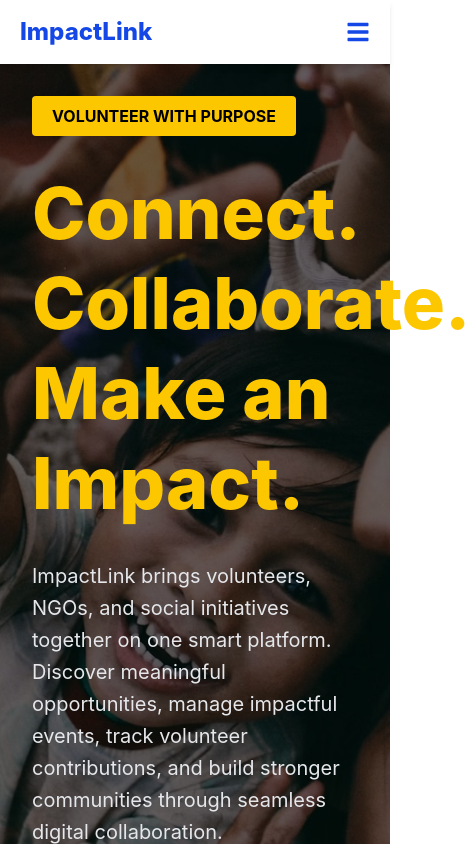
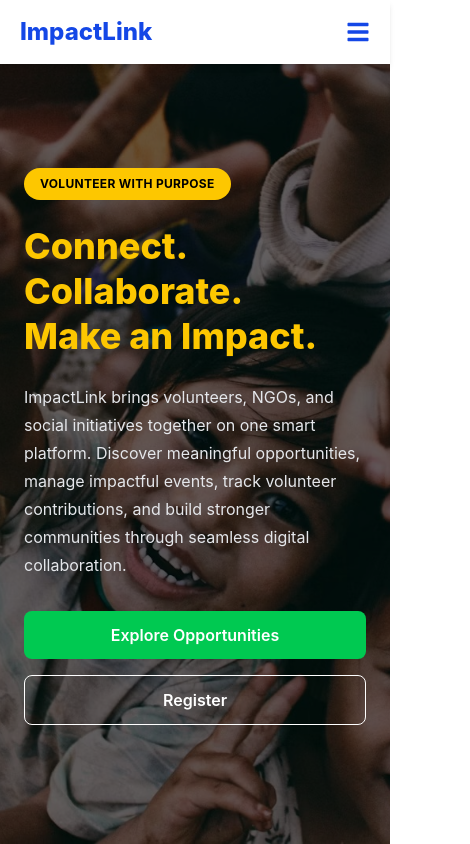
Before and after one commit to durgaprasadthunik-hub/ImpactLink, a React (Vite) app in the folder client/: page / in a window 390 px wide. Shown: the top 844 px of the page, 470 px wide, since content can reach past the window. Built offline with nearby package versions, Linux system fonts and the light colour scheme.

Commit message:
Make landing page responsive

```diff
--- a/client/src/components/Hero/Hero.jsx
+++ b/client/src/components/Hero/Hero.jsx
@@ -14,13 +14,21 @@ function Hero() {
       <div className="absolute inset-0 bg-black/60"></div>
 
       {/* Content */}
-      <div className="relative z-10 max-w-7xl mx-auto px-8 pt-24 flex flex-col justify-center min-h-screen">
+      <div className="relative z-10 max-w-7xl mx-auto min-h-screen flex items-center px-6 sm:px-10 lg:px-16 pt-24 pb-12">
 
-        <span className="bg-yellow-400 text-black font-bold px-5 py-2 rounded w-fit">
+        <div className="max-w-3xl">
+
+          {/* Badge */}
+          <span className="inline-block bg-yellow-400 text-black font-bold px-4 py-2 rounded-full text-xs sm:text-sm tracking-wide">
             VOLUNTEER WITH PURPOSE
           </span>
 
-        <h1 className="text-yellow-400 text-7xl font-extrabold mt-8 leading-tight max-w-4xl">
+          {/* Heading */}
+          <h1 className="mt-6 text-yellow-400 font-extrabold leading-tight
+                         text-4xl
+                         sm:text-5xl
+                         md:text-6xl
+                         lg:text-7xl">
             Connect.
             <br />
             Collaborate.
@@ -28,26 +36,37 @@ function Hero() {
             Make an Impact.
           </h1>
 
-        <p className="text-gray-200 text-xl mt-8 max-w-3xl leading-8">
-          ImpactLink brings volunteers, NGOs, and social initiatives together on one smart platform.
-          Discover meaningful opportunities, manage impactful events, track volunteer contributions,
-          and build stronger communities through seamless digital collaboration.
+          {/* Description */}
+          <p className="mt-6 text-gray-200 leading-7
+                        text-base
+                        sm:text-lg
+                        md:text-xl
+                        max-w-2xl">
+            ImpactLink brings volunteers, NGOs, and social initiatives together
+            on one smart platform. Discover meaningful opportunities, manage
+            impactful events, track volunteer contributions, and build stronger
+            communities through seamless digital collaboration.
           </p>
 
-        <div className="flex gap-6 mt-10">
+          {/* Buttons */}
+          <div className="mt-8 flex flex-col sm:flex-row gap-4">
+
             <Link
               to="/events"
-          className="bg-green-500 hover:bg-green-600 text-white px-8 py-4 rounded-lg text-lg font-semibold transition"
+              className="w-full sm:w-auto text-center bg-green-500 hover:bg-green-600 text-white px-8 py-3 rounded-lg font-semibold transition"
             >
               Explore Opportunities
             </Link>
 
             <Link
               to="/register"
-          className="border border-white text-white hover:bg-white hover:text-black px-8 py-4 rounded-lg text-lg font-semibold transition"
+              className="w-full sm:w-auto text-center border border-white text-white hover:bg-white hover:text-black px-8 py-3 rounded-lg font-semibold transition"
             >
               Register
             </Link>
+
+          </div>
+
         </div>
 
       </div>
```
Lines whose indentation alone changed are shown as unchanged.
